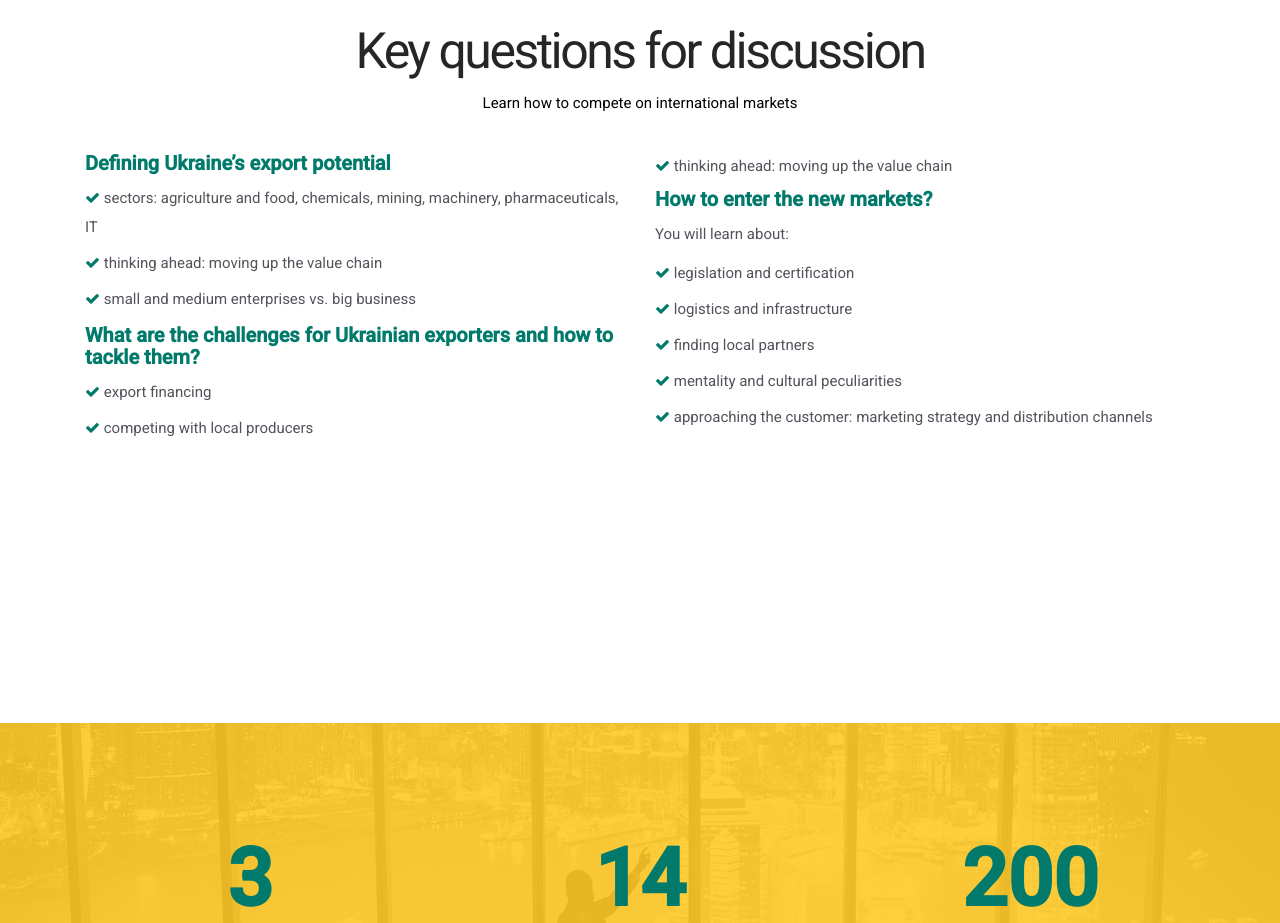
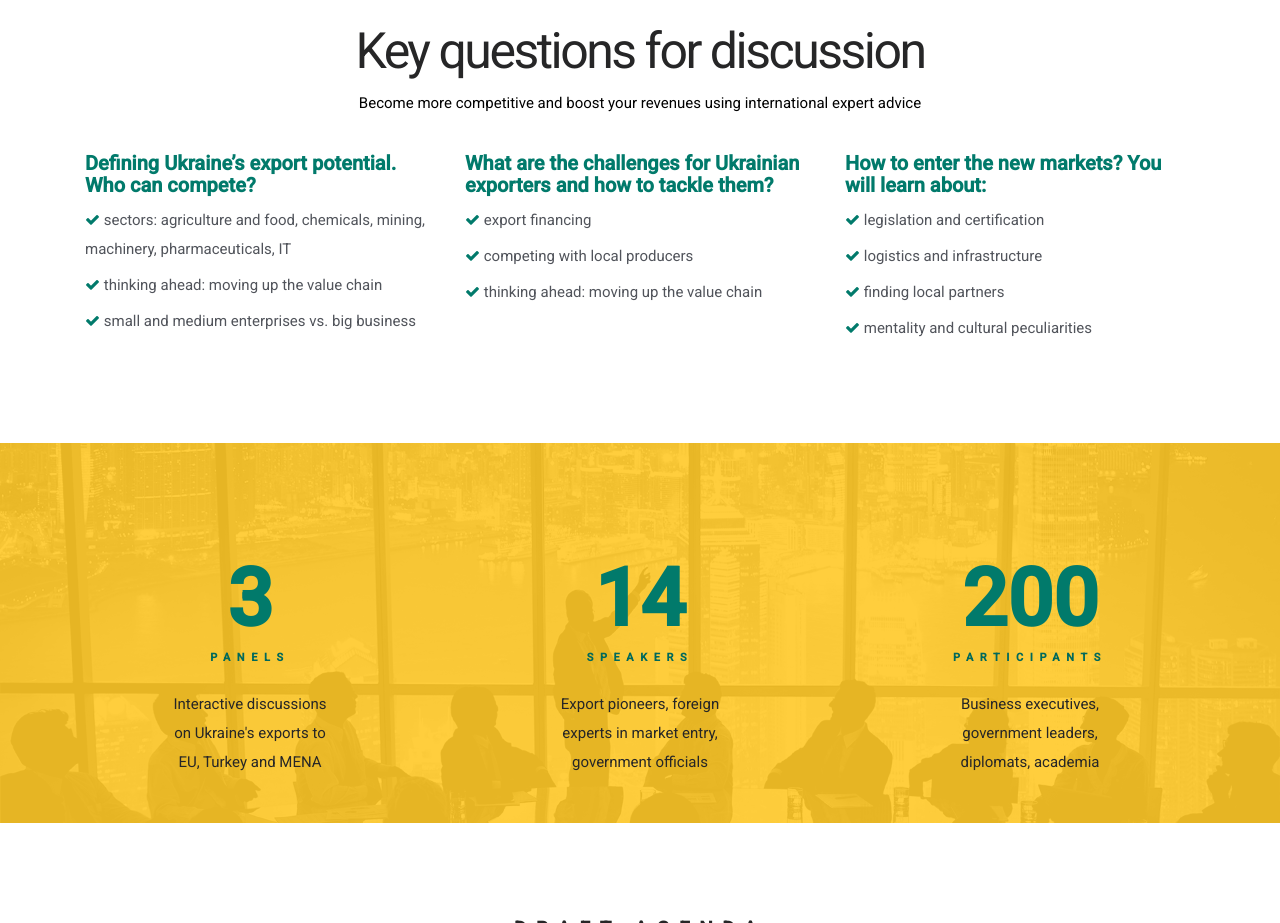
Before and after one commit to kolgusheva/capturing, a plain HTML site: page index.html in a window 1280 px wide. Shown: the part 1373-2296 px from the top of the page. Drawn offline with Linux system fonts and the light colour scheme; some packages are replaced by stand-ins of ours; a script that the page names is missing; a web font is replaced by a local one.

Commit message:
three columns

```diff
--- a/index.html
+++ b/index.html
@@ -112,32 +112,33 @@
 		</div>
 		<div class="container">
 			<h3>Key questions for discussion</h3>
-			<p class="text-alt">Learn how to compete on international markets</p>
+			<p class="text-alt">Become more competitive and boost your revenues using international expert advice</p>
 			<br />
 
-			<div class="col-sm-6">
+			<div class="col-sm-4">
 				<article>
-					<h6 class="align-left"><span class="highlight">Defining Ukraine’s export potential</h6>
+					<h6 class="align-left"><span class="highlight">Defining Ukraine’s export potential. Who can compete?</h6>
 							<ul class="align-left">
 								<li><i class="fa fa-check"></i> sectors: agriculture and food, chemicals, mining, machinery, pharmaceuticals, IT</li>
 								<li><i class="fa fa-check"></i> thinking ahead: moving up the value chain</li>
 								<li><i class="fa fa-check"></i> small and medium enterprises vs. big business</li>
 							</ul>
+				</article>
+			</div>
+
+			<div class="col-sm-4">
+				<article>
 					<h6 class="align-left"><span class="highlight">What are the challenges for Ukrainian exporters and how to tackle them?</span></h6>
 							<ul class="align-left">
 								<li><i class="fa fa-check"></i> export financing</li>
 								<li><i class="fa fa-check"></i> competing with local producers</li>
+								<li><i class="fa fa-check"></i> thinking ahead: moving up the value chain</li>
 							</u>
 				</article>
 			</div>
-
-			<div class="col-sm-6">
+			<div class="col-sm-4">
 				<article>
-					<ul class="align-left">
-								<li><i class="fa fa-check"></i> thinking ahead: moving up the value chain</li>
-							</u>
-					<h6 class="align-left"><span class="highlight">How to enter the new markets?</span></h6>
-					<p class="align-left"> You will learn about:</p>
+					<h6 class="align-left"><span class="highlight">How to enter the new markets? You will learn about:</span></h6>
 
 					<ul class="align-left">
 								<li><i class="fa fa-check"></i>
@@ -147,15 +148,10 @@
  							<li><i class="fa fa-check"></i> finding local partners</li>
 								<li><i class="fa fa-check"></i>
 							 mentality and cultural peculiarities</li>
-							 <li><i class="fa fa-check"></i>
-							 approaching the customer: marketing strategy and distribution channels</li>
 							</ul>
 				</article>
 			</div>
 		</div>
-	</section>
-	<section class="section align-center">
-
 	</section>
 
 	<section id="counters" class="section align-center overlay bg-cover bg5 light-text">
@@ -445,11 +441,11 @@
 							<p><em>How to enter the Chinese market, if you are a Ukrainian company? </br>How to attract Chinese investment into Ukraine?</em></p>
 							<p>These were the key questions discussed by 200 conference participants: business executives, government leaders, foreign diplomats, experts and academia. Among the speakers were:</p>
 							<ul>
-								<li><i class="fa fa-user"></i><strong> Frank Niu</strong>, Partner in Dentons’ Beijing office</li>
-								<li><i class="fa fa-user"></i><strong> Aivaras Abro­mavicius</strong>, Minister of Economic Development and Trade of Ukraine</li>
-								<li><i class="fa fa-user"></i><strong> Li Peng</strong>, CFO of Huawei Ukraine</li>
-								<li><i class="fa fa-user"></i><strong> Yevhen Romashchyn</strong>, CEO of Corum Group</li>
-								<li><i class="fa fa-user"></i><strong> Vladyslava Rutytska</strong>, Deputy Minister of Agrarian Policy and Food of Ukraine</li>
+								<li><i class="fa fa-user"></i> <strong>  Frank Niu</strong>, Partner in Dentons’ Beijing office</li>
+								<li><i class="fa fa-user"></i> <strong>  Aivaras Abro­mavicius</strong>, Minister of Economic Development and Trade of Ukraine</li>
+								<li><i class="fa fa-user"></i> <strong>  Li Peng</strong>, CFO of Huawei Ukraine</li>
+								<li><i class="fa fa-user"></i> <strong>  Yevhen Romashchyn</strong>, CEO of Corum Group</li>
+								<li><i class="fa fa-user"></i><strong>  Vladyslava Rutytska</strong>, Deputy Minister of Agrarian Policy and Food of Ukraine</li>
 							</ul>
 				</article>
 			</div>
```
